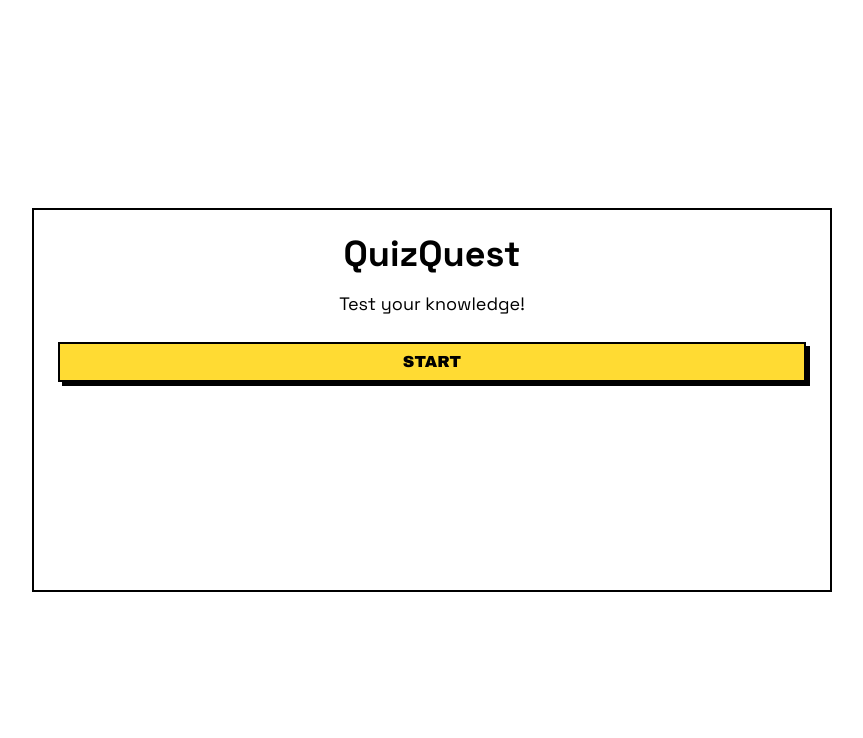
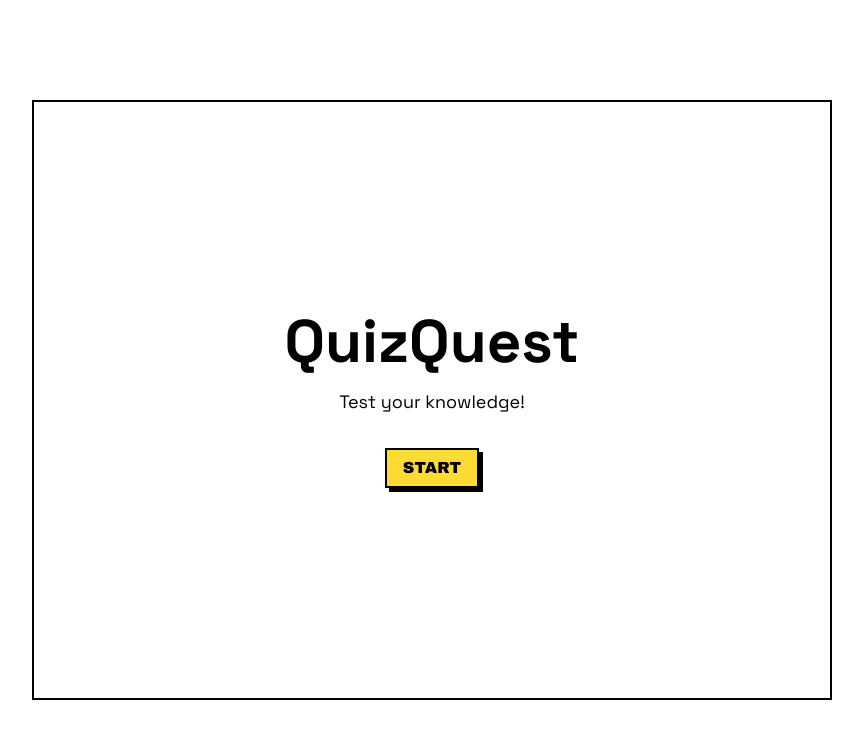
Before and after one commit to 1nton4tion/quizquest-prototype, a React (Vite) app: page / in a window 1280 px wide. Shown: the top 738 px of the page, without its empty margins (208-1071 px from the left). Built offline with nearby package versions, Linux system fonts and the light colour scheme.

Commit message:
centre title screen and make canvas bigger

```diff
--- a/src/components/Canvas.tsx
+++ b/src/components/Canvas.tsx
@@ -102,7 +102,7 @@ export const Canvas = () => {
 
     return (
         <div className="flex justify-center items-center min-h-screen p-4">
-            <Card className="w-200 h-96 p-6 shadow-none hover:shadow-none">
+            <Card className="w-200 h-150 p-6 shadow-none hover:shadow-none">
                 {renderScreen()}
             </Card>
         </div>
--- a/src/components/screens/TitleScreen.tsx
+++ b/src/components/screens/TitleScreen.tsx
@@ -6,10 +6,10 @@ interface TitleScreenProps {
 
 export const TitleScreen = ({ onStart }: TitleScreenProps) => {
     return (
-        <div className="text-center space-y-4">
-            <h1 className="text-4xl font-bold mb-4">QuizQuest</h1>
-            <p className="text-lg mb-6">Test your knowledge!</p>
-            <Button onClick={onStart} className="w-full text-center justify-center">
+        <div className="flex flex-col items-center justify-center text-center h-full w-full">
+            <h1 className="text-6xl font-bold mb-4">QuizQuest</h1>
+            <p className="text-lg mb-8">Test your knowledge!</p>
+            <Button onClick={onStart}>
                 START
             </Button>
         </div>
```
